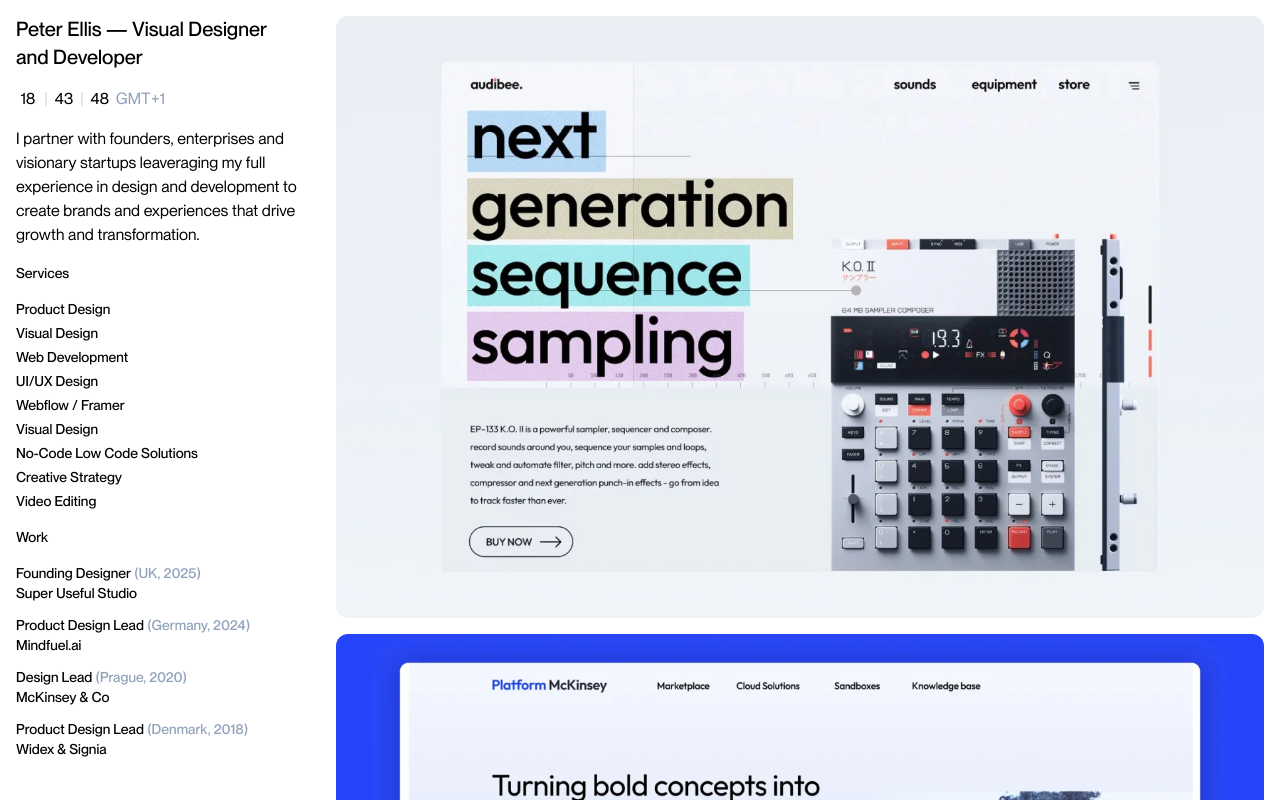
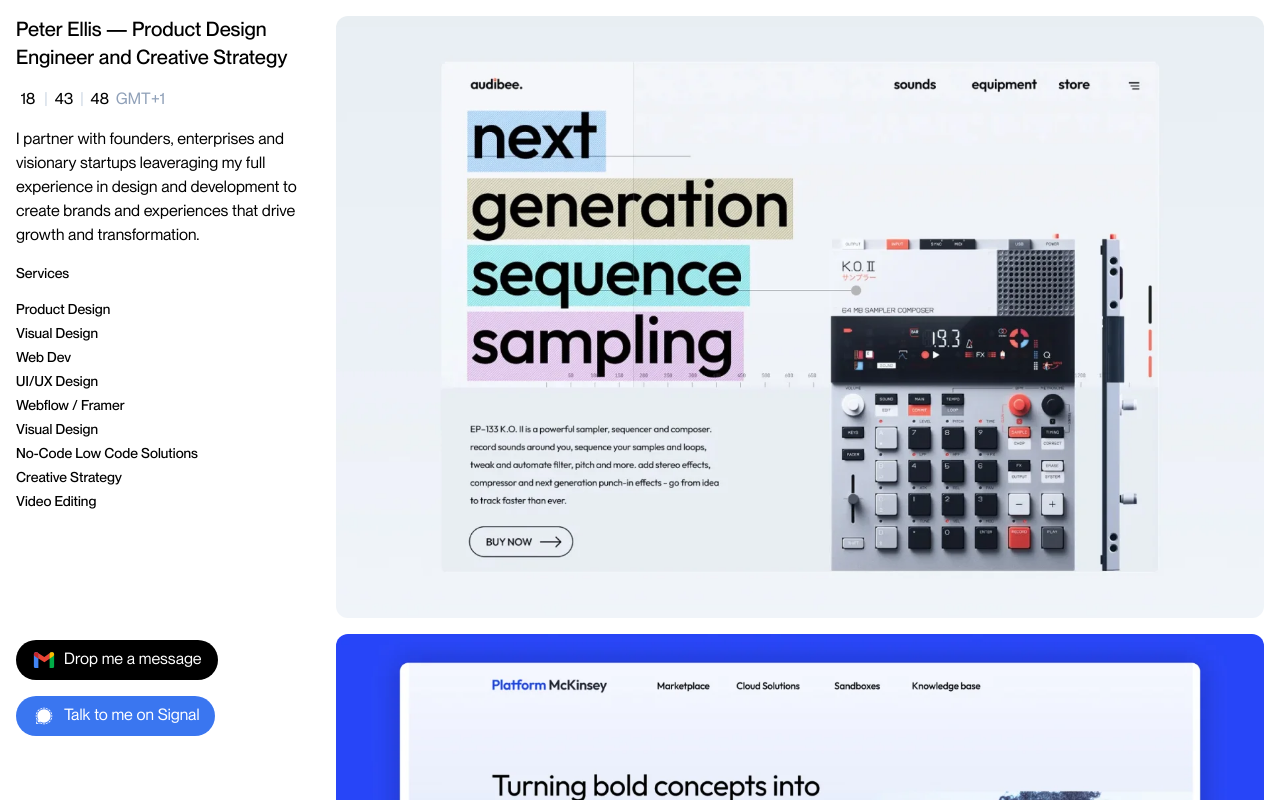
Before and after one commit to petermarkellis/petermarkellis.com, a Next.js app: page / in a window 1280 px wide. Shown: the top 800 px of the page. Built offline with nearby package versions, Linux system fonts and the light colour scheme.

Commit message:
Update styling and layout improvements

```diff
--- a/src/app/globals.css
+++ b/src/app/globals.css
@@ -93,7 +93,7 @@
 }
 
 /* Only hide overflow on desktop to maintain fixed layout */
-@media (min-width: 2068px) {
+@media (min-width: 768px) {
   body {
     overflow: hidden;
   }
--- a/src/app/page.tsx
+++ b/src/app/page.tsx
@@ -70,7 +70,7 @@
         <aside className="flex flex-col gap-8 p-4 w-full shrink-0 items-start justify-start md:fixed md:left-0 md:top-0 md:h-screen md:overflow-y-auto md:max-w-xs">
 
             <div className='flex flex-col gap-4 lg:top-0 md:sticky md:top-0 md:h-full'>
-              <h1 className="text-xl font-medium">Peter Ellis — Visual Designer and Developer  </h1>
+              <h1 className="text-xl font-medium">Peter Ellis — Product Design Engineer and Creative Strategy</h1>
 
               <div className='flex flex-row gap-1'>
                 <span className='font-mono w-6 text-center'>{hours}</span><span className='text-slate-300'>|</span><span className='font-mono w-6 text-center'>{minutes}</span><span className='text-slate-300'>|</span><span className='font-mono w-6 text-center'>{seconds}</span>
@@ -90,7 +90,7 @@
                     <ul className='flex flex-col gap-1'>
                       <li><p className='text-sm font-medium'>Product Design</p></li>
                       <li><p className='text-sm font-medium'>Visual Design</p></li>
-                      <li><p className='text-sm font-medium'>Web Development</p></li>
+                      <li><p className='text-sm font-medium'>Web Dev</p></li>
                       <li><p className='text-sm font-medium'>UI/UX Design</p></li>
                       <li><p className='text-sm font-medium'>Webflow / Framer</p></li>
                       <li><p className='text-sm font-medium'>Visual Design</p></li>
@@ -102,33 +102,6 @@
 
 
 
-
-                  <div className='flex flex-col gap-4'>
-                    <h2 className='text-sm font-medium'>Work</h2>
-                  </div>
-
-                  <div className='flex flex-col'>
-                    <ul className='flex flex-col gap-3'>
-                    <li>
-
-                      <p className='text-sm font-medium'>Founding Designer <span className='text-slate-400'>(UK, 2025)</span></p>
-                        <p className='text-sm font-medium'>Super Useful Studio</p>
-                      </li>
-                      <li>
-                      <p className='text-sm font-medium'>Product Design Lead <span className='text-slate-400'>(Germany, 2024)</span></p>
-                        <p className='text-sm font-medium'>Mindfuel.ai</p>
-                      </li>
-                      <li>
-                      <p className='text-sm font-medium'>Design Lead <span className='text-slate-400'>(Prague, 2020)</span></p>
-                        <p className='text-sm font-medium'>McKinsey &amp; Co</p>
-                      </li>
-                      <li>
-                      <p className='text-sm font-medium'>Product Design Lead <span className='text-slate-400'>(Denmark, 2018)</span></p>
-                        <p className='text-sm font-medium'>Widex & Signia</p>
-                      </li>
-
-                    </ul>
-                  </div>
 
                 </div>
 
```
